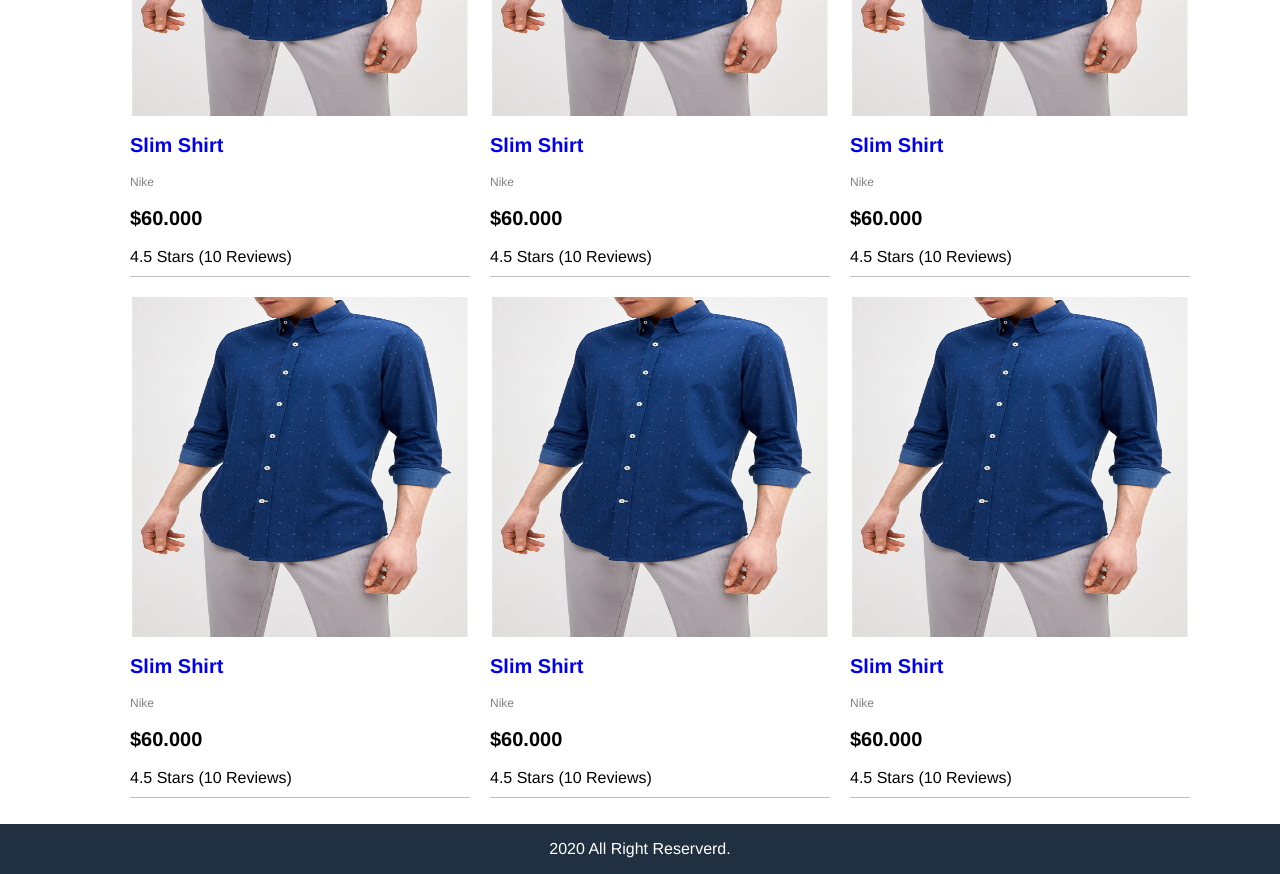
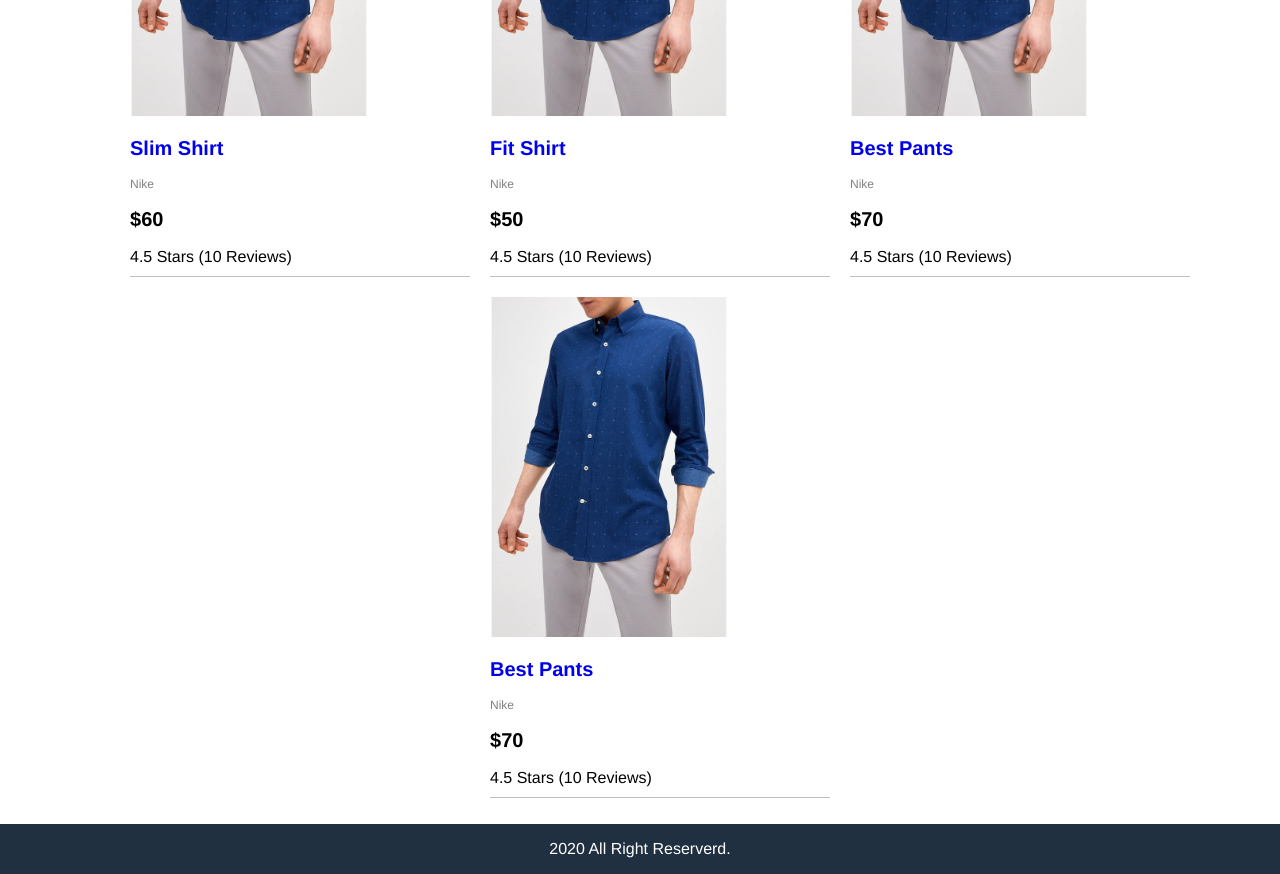
Before and after one commit to ignacioainol/amazona, a React (Create React App) app in the folder frontend/: page / in a window 1280 px wide. Shown: the part 300-1174 px from the top of the page. Built offline with nearby package versions, Linux system fonts and the light colour scheme.

Commit message:
adding routes :D

```diff
--- a/frontend/package.json
+++ b/frontend/package.json
@@ -8,6 +8,7 @@
     "@testing-library/user-event": "^7.1.2",
     "react": "^16.13.1",
     "react-dom": "^16.13.1",
+    "react-router-dom": "^5.2.0",
     "react-scripts": "3.4.3"
   },
   "scripts": {
--- a/frontend/src/App.js
+++ b/frontend/src/App.js
@@ -1,6 +1,10 @@
 import React from 'react';
 import logo from './logo.svg';
 import './App.css';
+import { BrowserRouter, Route, Link } from 'react-router-dom'
+import data from './data'
+import HomeScreen from './Screens/HomeScreen'
+import ProductScreen from './Screens/ProductScreen'
 
 function App() {
   const openMenu = () => {
@@ -11,12 +15,13 @@ function App() {
   }
 
   return (
+    <BrowserRouter>
       <div className="grid-container">
         <header className="header">
           <div className="brand">
             <div className="brand">
               <button onClick={openMenu}>&#9776;</button>
-            <a href="index.html">Amazona</a>
+              <Link to="/">amazona</Link>
             </div>
           </div>
           <div className="header-links">
@@ -35,79 +40,8 @@ function App() {
 
         <main className="main">
           <div className="content">
-          <ul className="products">
-            <li>
-              <div className="product">
-                <img className="product-image" src="/images/d1.jpg" alt="product" />
-                <div className="product-name">
-                  <a href="product.html">Slim Shirt</a>
-                </div>
-                <div className="product-brand">Nike</div>
-                <div className="product-price">$60.000</div>
-                <div className="product-rating">4.5 Stars (10 Reviews)</div>
-              </div>
-            </li>
-
-            <li>
-              <div className="product">
-                <img className="product-image" src="./images/d1.jpg" alt="product" />
-                <div className="product-name">
-                  <a href="product.html">Slim Shirt</a>
-                </div>
-                <div className="product-brand">Nike</div>
-                <div className="product-price">$60.000</div>
-                <div className="product-rating">4.5 Stars (10 Reviews)</div>
-              </div>
-            </li>
-
-            <li>
-              <div className="product">
-                <img className="product-image" src="./images/d1.jpg" alt="product" />
-                <div className="product-name">
-                  <a href="product.html">Slim Shirt</a>
-                </div>
-                <div className="product-brand">Nike</div>
-                <div className="product-price">$60.000</div>
-                <div className="product-rating">4.5 Stars (10 Reviews)</div>
-              </div>
-            </li>
-
-            <li>
-              <div className="product">
-                <img className="product-image" src="./images/d1.jpg" alt="product" />
-                <div className="product-name">
-                  <a href="product.html">Slim Shirt</a>
-                </div>
-                <div className="product-brand">Nike</div>
-                <div className="product-price">$60.000</div>
-                <div className="product-rating">4.5 Stars (10 Reviews)</div>
-              </div>
-            </li>
-
-            <li>
-              <div className="product">
-                <img className="product-image" src="./images/d1.jpg" alt="product" />
-                <div className="product-name">
-                  <a href="product.html">Slim Shirt</a>
-                </div>
-                <div className="product-brand">Nike</div>
-                <div className="product-price">$60.000</div>
-                <div className="product-rating">4.5 Stars (10 Reviews)</div>
-              </div>
-            </li>
-
-            <li>
-              <div className="product">
-                <img className="product-image" src="./images/d1.jpg" alt="product" />
-                <div className="product-name">
-                  <a href="product.html">Slim Shirt</a>
-                </div>
-                <div className="product-brand">Nike</div>
-                <div className="product-price">$60.000</div>
-                <div className="product-rating">4.5 Stars (10 Reviews)</div>
-              </div>
-            </li>
-          </ul>
+            <Route path="/product/:id" component={ProductScreen} />
+            <Route path="/" exact={true} component={HomeScreen} />
           </div>
         </main>
 
@@ -115,6 +49,7 @@ function App() {
           2020 All Right Reserverd.
     </footer>
       </div>
+    </BrowserRouter>
   );
 }
 
--- /dev/null
+++ b/frontend/src/Screens/HomeScreen.js
@@ -0,0 +1,25 @@
+import React from 'react'
+import { Link } from 'react-router-dom'
+import data from '../data'
+
+function HomeScreen(props) {
+    return <ul className="products">
+        {
+            data.products.map(product =>
+                <li>
+                    <div className="product">
+                        <Link to={'/product/' + product._id}><img className="product-image" src={product.image} alt="product" /></Link>
+                        <div className="product-name">
+                            <Link to={'/product/' + product._id}>{product.name}</Link>
+                        </div>
+                        <div className="product-brand">{product.brand}</div>
+                        <div className="product-price">${product.price}</div>
+                        <div className="product-rating">{product.rating} Stars ({product.numReviews} Reviews)</div>
+                    </div>
+                </li>
+            )
+        }
+    </ul>
+}
+
+export default HomeScreen
--- /dev/null
+++ b/frontend/src/Screens/ProductScreen.js
@@ -0,0 +1,31 @@
+import React from 'react'
+import data from '../data'
+import { Link } from 'react-router-dom'
+
+function ProductScreen(props) {
+    console.log(props.match.params.id);
+    const product = data.products.find(x => x._id === props.match.params.id);
+    console.log(product);
+    return <div>
+        <div>
+            <Link to="/">Back to resut</Link>
+        </div>
+        <div className="details">
+            <div className="details-image">
+                <img src={product.image} alt="product" />
+            </div>
+            <div className="details-info">
+                <ul>
+                    <li>
+                        <h4>{product.name}</h4>
+                    </li>
+                    <li>
+                        {product.rating} Stars ({product.numReviews} reviews)
+                    </li>
+                </ul>
+            </div>
+        </div>
+    </div>
+}
+
+export default ProductScreen
--- /dev/null
+++ b/frontend/src/data.js
@@ -0,0 +1,44 @@
+export default {
+    products: [
+        {
+            _id: '1',
+            name: 'Slim Shirt',
+            category: 'Shirts',
+            image: '/images/d1.jpg',
+            price: 60,
+            brand: ' Nike',
+            rating: 4.5,
+            numReviews: 10
+        },
+        {
+            _id: '2',
+            name: 'Fit Shirt',
+            category: 'Shirts',
+            image: '/images/d1.jpg',
+            price: 50,
+            brand: ' Nike',
+            rating: 4.5,
+            numReviews: 10
+        },
+        {
+            _id: '3',
+            name: 'Best Pants',
+            category: 'Pants',
+            image: '/images/d1.jpg',
+            price: 70,
+            brand: ' Nike',
+            rating: 4.5,
+            numReviews: 10
+        },
+        {
+            _id: '4',
+            name: 'Best Pants',
+            category: 'Pants',
+            image: '/images/d1.jpg',
+            price: 70,
+            brand: ' Nike',
+            rating: 4.5,
+            numReviews: 10
+        }
+    ]
+}
--- a/frontend/src/index.css
+++ b/frontend/src/index.css
@@ -25,6 +25,9 @@ body{
   justify-content: space-between;
   align-items: center;
   padding: 0.5rem;
+}
+#root{
+  height: 100%;
 }
 .brand a{
   color: #fff;
```
Also changed, not shown: 1 other file (tests, documents, lock files or other folders). Lines whose indentation alone changed are shown as unchanged.
